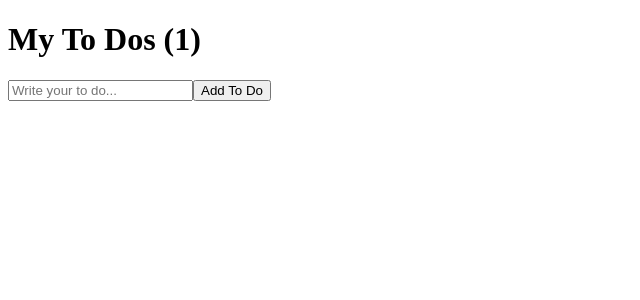
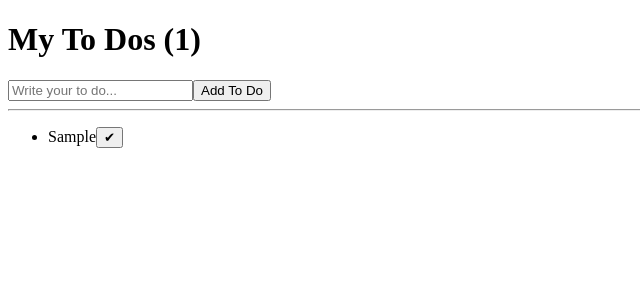
Before and after one commit to joeunhye/nomadcoders-react-app, a React (Create React App) app: page / in a window 1280 px wide. Both pictures are taken after typing "Sample" into the empty fields and a click on the button "Add To Do". Shown: the top 300 px of the page, without its empty margins (0-640 px from the left). Built offline with nearby package versions, Linux system fonts and the light colour scheme.

Commit message:
todo list

```diff
--- a/src/App.js
+++ b/src/App.js
@@ -12,7 +12,11 @@ function App() {
 			return;
 		}
 		setToDo("");
-		setTodos(currentArr => [todo, ...currentArr]);
+		setTodos(currentArr => [...currentArr, todo]);
+	};
+	const deleteBtn = e => {
+		const idx = parseInt(e.target.className);
+		setTodos(todos.filter((item, todoIndex) => idx !== todoIndex)); //arr.filter((처리할 현재 요소, 처리할 현재 요소의 인덱스)
 	};
 	console.log(todos);
 	return (
@@ -22,6 +26,17 @@ function App() {
 				<input type="text" value={todo} onChange={onChange} placeholder="Write your to do..." />
 				<button>Add To Do</button>
 			</form>
+			<hr />
+			<ul>
+				{todos.map((item, index) => (
+					<li key={index}>
+						{item}
+						<button className={index} onClick={deleteBtn}>
+							✔
+						</button>
+					</li>
+				))}
+			</ul>
 		</div>
 	);
 }
```
